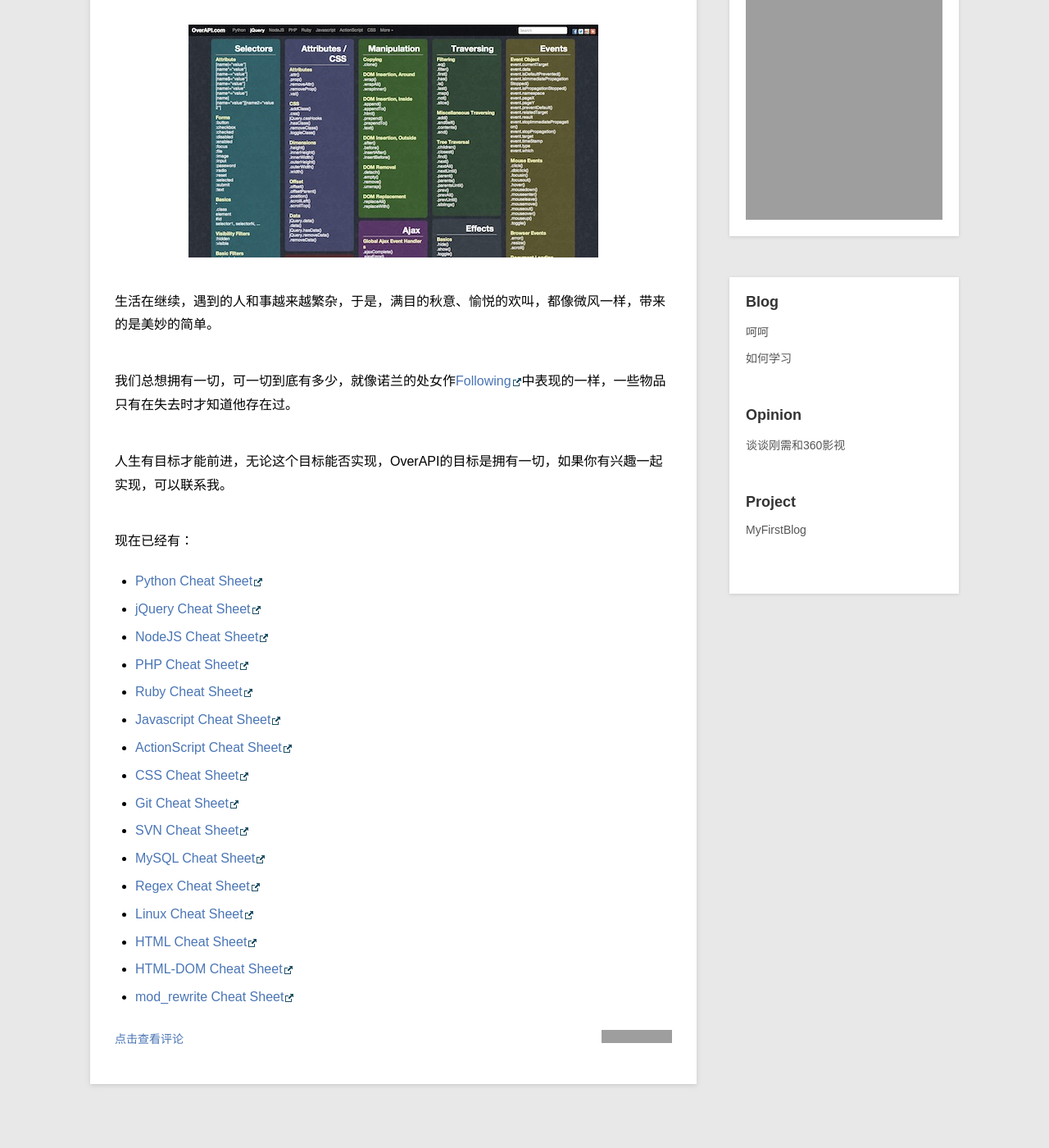
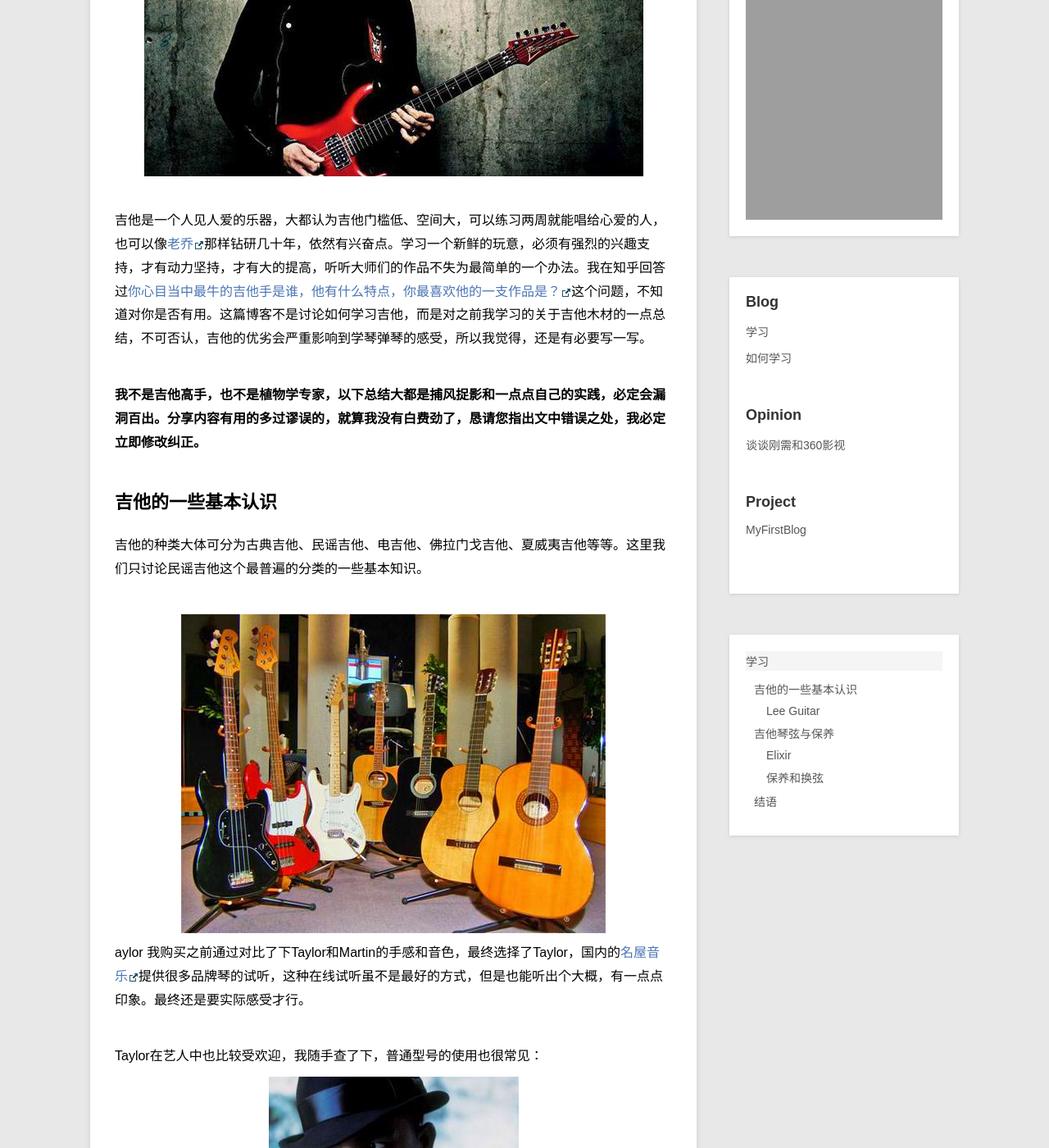
Before and after one commit to jingleFun/jingleFun.github.io, a Jekyll site: the page built from _posts/blog/2014-06-21-newBlog.md, in a window 1280 px wide and 1400 px high, scrolled down 392 px. Shown: the whole window at 82% size. Built offline with Jekyll 4.4.1, drawn with Linux system fonts in a browser that asks for light colours; Markdown is read by kramdown in place of the engine named in the settings; some of the changed text lies outside the part shown; grey boxes are pictures that could not be loaded.

Commit message:
Update 2014-06-21-newBlog.md

```diff
--- a/_posts/blog/2014-06-21-newBlog.md
+++ b/_posts/blog/2014-06-21-newBlog.md
@@ -1,43 +1,97 @@
 ---
 layout: post
-title: 呵呵
+title: 学习
+description: 选择的时候。
 category: blog
-description: OverAPI是一个收集所有参考手册项目，目标是简单、高效的快速查找各种语言的API文档。
 ---
 
-[OverAPI][2]是一个从我自己的需求出发，搭建起来的项目。项目结构很简单，将常用语言的API很扁平的展现出来，方便翻阅和查找。
+![Joe Satriani](/images/guitarmaterial/joesatriani.jpg)
 
-Chrome插件下载：[All Cheat Sheets][4]
+吉他是一个人见人爱的乐器，大都认为吉他门槛低、空间大，可以练习两周就能唱给心爱的人，也可以像[老乔][2]那样钻研几十年，依然有兴奋点。学习一个新鲜的玩意，必须有强烈的兴趣支持，才有动力坚持，才有大的提高，听听大师们的作品不失为最简单的一个办法。我在知乎回答过[你心目当中最牛的吉他手是谁，他有什么特点，你最喜欢他的一支作品是？][3]这个问题，不知道对你是否有用。这篇博客不是讨论如何学习吉他，而是对之前我学习的关于吉他木材的一点总结，不可否认，吉他的优劣会严重影响到学琴弹琴的感受，所以我觉得，还是有必要写一写。
 
-<a href="http://overapi.com" title="OverAPI - Collecting all the cheat sheets" target="_blank"><img src="/images/overapi/overapi.jpg" alt="OverAPI"></a>
+**我不是吉他高手，也不是植物学专家，以下总结大都是捕风捉影和一点点自己的实践，必定会漏洞百出。分享内容有用的多过谬误的，就算我没有白费劲了，恳请您指出文中错误之处，我必定立即修改纠正。**
 
-生活在继续，遇到的人和事越来越繁杂，于是，满目的秋意、愉悦的欢叫，都像微风一样，带来的是美妙的简单。
+##吉他的一些基本认识
+吉他的种类大体可分为古典吉他、民谣吉他、电吉他、佛拉门戈吉他、夏威夷吉他等等。这里我们只讨论民谣吉他这个最普遍的分类的一些基本知识。
 
-我们总想拥有一切，可一切到底有多少，就像诺兰的处女作[Following][3]中表现的一样，一些物品只有在失去时才知道他存在过。
+![Guitar Category](/images/guitarmaterial/cate.jpg)
+aylor
+我购买之前通过对比了下Taylor和Martin的手感和音色，最终选择了Taylor，国内的[名屋音乐][14]提供很多品牌琴的试听，这种在线试听虽不是最好的方式，但是也能听出个大概，有一点点印象。最终还是要实际感受才行。
 
-人生有目标才能前进，无论这个目标能否实现，OverAPI的目标是拥有一切，如果你有兴趣一起实现，可以联系我。
+Taylor在艺人中也比较受欢迎，我随手查了下，普通型号的使用也很常见：
+![张震岳](/images/guitarmaterial/zhangzhenyue315.jpg "张震岳 Taylor 315CE")
 
-现在已经有：
+张震岳用的是Taylor的315CE，而曾轶可可可用的是Taylor 214CE：
+![曾轶可](/images/guitarmaterial/zengyike214.jpg "曾轶可 Taylor 214CE")
 
-- [Python Cheat Sheet](http://overapi.com/python/)
-- [jQuery Cheat Sheet](http://overapi.com/jquery/)
-- [NodeJS Cheat Sheet](http://overapi.com/nodejs/)
-- [PHP Cheat Sheet](http://overapi.com/php/)
-- [Ruby Cheat Sheet](http://overapi.com/ruby/)
-- [Javascript Cheat Sheet](http://overapi.com/javascript/)
-- [ActionScript Cheat Sheet](http://overapi.com/actionscript/)
-- [CSS Cheat Sheet](http://overapi.com/css/)
-- [Git Cheat Sheet](http://overapi.com/git/)
-- [SVN Cheat Sheet](http://overapi.com/svn/)
-- [MySQL Cheat Sheet](http://overapi.com/mysql/)
-- [Regex Cheat Sheet](http://overapi.com/regex/)
-- [Linux Cheat Sheet](http://overapi.com/linux/)
-- [HTML Cheat Sheet](http://overapi.com/html/)
-- [HTML-DOM Cheat Sheet](http://overapi.com/html-dom/)
-- [mod_rewrite Cheat Sheet](http://overapi.com/mod_rewrite/)
+Taylor的型号中，一般的命名是三位数字，当然也有其他系列的，三位数字中首位数字从小到大，表示品质依次增高，1、2系是入门系列，面板是单板，背板是合板，使用普通的Taylor拾音系统，价格比较便宜，人民币不会过万，从3系开始都是全单琴，档次不同，使用木材也不同，吉他中国上这篇帖子对[Taylor全系列][15]有个详细的介绍（中文的），不过图片显示有问题，也有人转载过：[Taylor不完整手册][16]。
 
-[Frank]:    http://jinglefun.github.io/  "FrankJin"
+###Lee Guitar
+谈到吉他品牌，就不得不提一下李宗盛的[Lee Guitar][17]，李宗盛在音乐上的成就自不必说，成功者的成功的品质用在各行各业，都不会太差，李宗盛做的吉他，用料讲究，做工精致，港台的一线明星很多都在使用：纵贯线、周华健、朴树、陈绮贞、五月天等等。真是有钱也不一定买得到手工定制款。
+![Lee Guitar](/images/guitarmaterial/leeguitar.jpg "Lee Guitar")
+
+关于Lee Guitar还有两篇文章可以参考：
+
+* [李宗盛和他的琴][18]
+* [阿信：LeeGuitar有关吉他迷人的一切][19]
+
+下面这段视频是[纵贯线][zongguanxian]在春晚上的表演，使用的就是Lee Guitar：
+
+<table align="center" style="margin-bottom:30px;"><tr><td><embed src="http://www.tudou.com/v/R6K98aQSuq0/&amp;resourceId=0_05_05_99/v.swf" type="application/x-shockwave-flash" allowscriptaccess="always" allowfullscreen="true" wmode="opaque" width="480" height="400"></embed></td></tr></table>
+
+
+##吉他琴弦与保养
+琴弦对于吉他音色的影响也非常大，中档的琴配几块钱的弦就太说不过去了，经过对比和试用，我最终选择了Elixir的琴弦，他的琴弦比一般的弦会稍贵一些，但是更加的经久耐用，音色也很不错，Taylor新琴出厂就是Elixir的弦。看看我的换弦手艺，还不错吧：
+![My Taylor](/images/guitarmaterial/mystring.jpg "My Taylor")
+
+###Elixir
+Elixir琴弦材质分两种：
+
+* P系列是POLYWEB，代表标准厚度涂层，大多是80/20 bronze（青铜材质）声音偏亮
+* N系列就是NANOWEB，代表超薄涂层，有phosphor bronze（磷铜材质）可以选择，声音温暖
+* 盒装的包装上如果标有with ANTI-RUST这种字样代表一二弦都加了防锈，没有则是只有三四五六有防锈
+* 不建议买散装，原因复杂，也不好辨别，找可信的店铺买盒装吧
+* 011的弦属轻质琴弦，中档一点的民谣吉他最好使用012型号的，012才是民谣吉他的标准张力。玩指弹甚至有用013、014这种高张力的型号
+
+###保养和换弦
+关于吉他的保养，找到了个视频，很具体详细，是Taylor的专家录制([保养1][baoyang1]，[保养2][baoyang2])的：
+
+<table align="center" style="margin-bottom:30px;"><tr><td><embed src="http://player.youku.com/player.php/sid/XMjQxNDM0OTYw/v.swf" quality="high" width="480" height="400" align="middle" allowScriptAccess="sameDomain" allowFullscreen="true" type="application/x-shockwave-flash"></embed></td></tr></table>
+
+<table align="center" style="margin-bottom:30px;"><tr><td><embed src="http://player.youku.com/player.php/sid/XMjQxNDg2MDI4/v.swf" quality="high" width="480" height="400" align="middle" allowScriptAccess="sameDomain" allowFullscreen="true" type="application/x-shockwave-flash"></embed></td></tr></table>
+
+##结语
+还有一些国外论坛上的类似的帖子，国人翻译过来的，可以读一读：
+
+* [入门吉他选购以及品牌介绍](http://bbs.guitarchina.com/viewthread.php?tid=1112026&extra=page%3D14%26amp%3Bfilter%3Ddigest)
+* [吉他选择面面观(作者：John Schroeter)](http://blog.sina.com.cn/s/blog_606a5f730100ntiq.html)
+
+看完这篇博客，不知道对你认识和购买吉他有没有帮助，你也可以谈谈你的想法，多多交流罢。
+
+
+[BeiYuu]:    http://beiyuu.com  "frank"
 [1]:    {{ page.url}}  ({{ page.title }})
-[2]:    http://overapi.com  (OverAPI - Collecting all the cheat sheets)
-[3]:    http://movie.douban.com/subject/1397546/ "Following"
-[4]:    https://chrome.google.com/webstore/detail/oedodeocfdeegliepeeoieemhdgoijod?hl=zh-CN "All Cheat Sheets"
+[2]: http://www.satriani.com/ "Joe Satriani"
+[3]: http://www.zhihu.com/question/19557418
+[4]: http://bbs.guitarchina.com/thread-1214288-1-1.html
+[5]: http://bbs.guitarchina.com/viewthread.php?tid=499813
+[6]: http://bbs.guitarchina.com/viewthread.php?tid=922086
+[7]: http://www.taylorguitars.com/
+[8]: http://www.martinguitar.com/
+[9]: http://www.gibson.com
+[10]: http://bbs.guitarchina.com/forum-101-1.html
+[11]: http://www.taylorguitars.com/guitars/PriceList_2011.pdf
+[12]: http://www.amazon.com
+[13]: http://www.ebay.com
+[14]: http://www.mingwumusic.com/
+[15]: http://bbs.guitarchina.com/thread-749709-1-4.html
+[16]: http://blog.sina.com.cn/s/blog_6b728f0b0100l453.html
+[17]: http://www.leeguitars.com/
+[18]: http://www.xiami.com/group/thread-detail/tid/10921
+[19]: http://blog.sina.com.cn/s/blog_4b66ade80100bqoi.html
+[mianbangongyi]: http://v.youku.com/v_show/id_XMzM2NDUzNzMy.html
+[danbanshiting]: http://www.tudou.com/programs/view/Itc0aUqqnB0/
+[huaxu]: http://v.youku.com/v_show/id_XMzM3MzI4NDA4.html
+[zongguanxian]: http://www.tudou.com/programs/view/R6K98aQSuq0/
+[baoyang1]: http://v.youku.com/v_show/id_XMjQxNDM0OTYw.html
+[baoyang2]: http://v.youku.com/v_show/id_XMjQxNDg2MDI4.html
```
